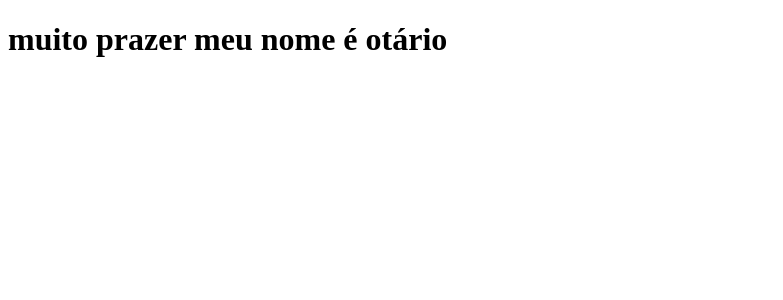
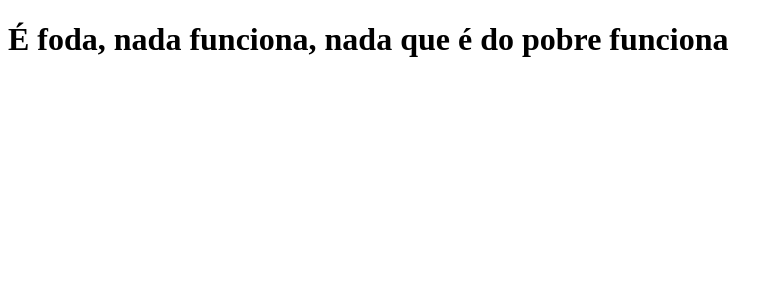
Before and after one commit to lucassouzasilvadev/clone-tabnews, a Next.js app: page / in a window 1280 px wide. Shown: the top 300 px of the page, without its empty margins (0-783 px from the left). Built offline with nearby package versions, Linux system fonts and the light colour scheme.

Commit message:
modificando frase

```diff
--- a/pages/index.js
+++ b/pages/index.js
@@ -1,6 +1,6 @@
 
 function Home(){
-    return <h1>muito prazer meu nome é otário</h1>
+    return <h1>É foda, nada funciona, nada que é do pobre funciona</h1>
 }
 
 export default Home;
```
